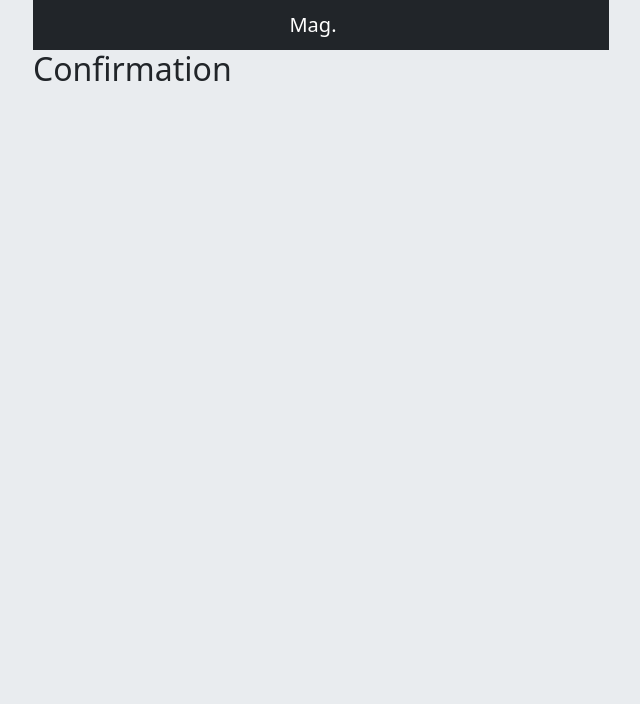
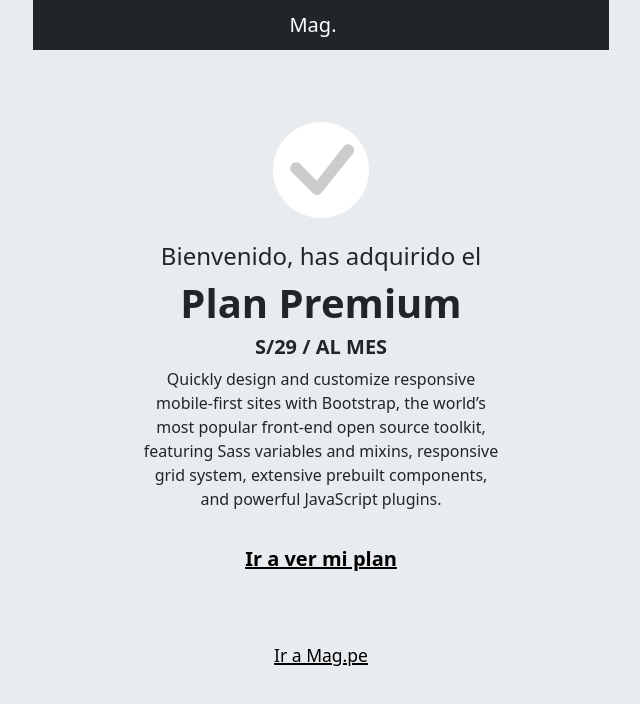
Before and after one commit to PcabanillasQ/magdemo, a React (Create React App) app: page /confirmacion in a window 1280 px wide. Shown: the top 704 px of the page, without its empty margins (319-959 px from the left). Built offline with nearby package versions, Linux system fonts and the light colour scheme.

Commit message:
Confirmacion listo

```diff
--- a/src/App.js
+++ b/src/App.js
@@ -11,7 +11,7 @@
       <Provider store={store}>
         <div className="wrapper">
           <Navbar />
-
+          <div className="container-fluid px-5 py-4">
             <Switch>
               {routes.map((route, i) => (
                 <Route
@@ -24,6 +24,7 @@
               <Redirect to="/suscipcion" />
             </Switch>
           </div>
+        </div>
       </Provider>
     </BrowserRouter>
   );
--- a/src/assets/scss/mag.scss
+++ b/src/assets/scss/mag.scss
@@ -3,6 +3,7 @@
 @import "./mag/card-plan";
 @import "./mag/btn-toggle";
 @import "./mag/spinner";
+@import "./mag/icon-alert";
 
 *{padding: 0;  margin: 0;}
 
--- /dev/null
+++ b/src/assets/scss/mag/_icon-alert.scss
@@ -0,0 +1,17 @@
+.icon-alert{
+
+  margin: 0 auto;
+  width:var(--width-icon-alert);
+  height:var(--width-icon-alert);
+  background-color: #fff;
+  border-radius: 50%;
+  line-height: 0;
+
+  display: flex;
+  justify-content: center;
+  align-items: center;
+  i{
+    font-size: calc(var(--width-icon-alert) * 1.3);
+    color: var(--disabled);
+  }
+}
--- a/src/assets/scss/mag/_variables.scss
+++ b/src/assets/scss/mag/_variables.scss
@@ -1,5 +1,12 @@
 :root{
+  --disabled: #ccc;
   --wrapper: 576px;
-  --color-item-disabled: #ccc;
+  --color-item-disabled: var(--disabled);
+  --width-icon-alert:6rem;
 }
+
+
+// Bootstrap
 $list-group-disabled-color: var(--color-item-disabled);
+$btn-link-color: #000;
+$btn-link-hover-color: #333;
--- /dev/null
+++ b/src/components/shared/IconAlert.js
@@ -0,0 +1,11 @@
+import React from "react";
+
+const IconAlert = ({ icon }) => {
+  return (
+    <span className="icon-alert">
+      <i className={icon}></i>
+    </span>
+  );
+};
+
+export default IconAlert;
--- a/src/components/suscription/CardPlan.js
+++ b/src/components/suscription/CardPlan.js
@@ -1,17 +1,13 @@
 import React from "react";
-import { typePlan } from "data/config";
 import ItemFeature from "./ItemFeature";
+import PriceCardPlan from "./PriceCardPlan";
 
 const CardPlan = ({ plan, currency, buttonName, color, checked }) => {
   const { price, type, title, features } = plan;
   return (
     <div className={`card cardPlan shadow-sm ${checked ? "d-none" : null}`}>
       <div className="card-body text-center">
-        <h5 className="card-title cardPlan__price">
-          <span className="tipo-moneda">{currency}</span>
-          <span className="monto">{price} </span>
-          <span className="text-uppercase">/ {typePlan[type]}</span>
-        </h5>
+        <PriceCardPlan price={price} currency={currency} type={type} />
 
         <p className="card-text">
           <strong>{title}</strong>
--- /dev/null
+++ b/src/components/suscription/PriceCardPlan.js
@@ -0,0 +1,21 @@
+import React from "react";
+import PropTypes from "prop-types";
+import { typePlan } from "data/config";
+
+const PriceCardPlan = ({ normal, price, currency, type }) => {
+  return (
+    <h5 className={`card-title ${normal ? "fw-bold" : "cardPlan__price"}`}>
+      <span className="tipo-moneda">{currency}</span>
+      <span className="monto">{price} </span>
+      <span className="text-uppercase">/ {typePlan[type]}</span>
+    </h5>
+  );
+};
+
+PriceCardPlan.propTypes = {
+  price: PropTypes.number,
+  currency: PropTypes.string,
+  type: PropTypes.number.isRequired,
+  normal: PropTypes.bool,
+};
+export default PriceCardPlan;
--- a/src/views/Confirmation.js
+++ b/src/views/Confirmation.js
@@ -1,7 +1,43 @@
+import IconAlert from "components/shared/IconAlert";
+import PriceCardPlan from "components/suscription/PriceCardPlan";
 import React from "react";
 
 const Confirmation = () => {
-  return <h2>Confirmation</h2>;
+  return (
+    <div className="row text-center">
+      <div className="col-sm-12">
+        <div className="confirmation px-4 py-5 ">
+          <IconAlert icon="bi bi-check" />
+
+          <div className="h4 mt-4">Bienvenido, has adquirido el</div>
+          <h1 className="display-6 fw-bold">Plan Premium</h1>
+          {/* <PriceCardPlan price={price} currency={currency} type={type} /> */}
+          <PriceCardPlan price={29} currency="S/" type={0} normal />
+          <div className="col-lg-10 mx-auto">
+            <p className="mb-4">
+              Quickly design and customize responsive mobile-first sites with
+              Bootstrap, the world’s most popular front-end open source toolkit,
+              featuring Sass variables and mixins, responsive grid system,
+              extensive prebuilt components, and powerful JavaScript plugins.
+            </p>
+            <div className="d-grid gap-2 d-sm-flex justify-content-sm-center">
+              <button
+                type="button"
+                className="btn btn-link btn-lg px-4 gap-3 fw-bold"
+              >
+                Ir a ver mi plan
+              </button>
+            </div>
+          </div>
+        </div>
+      </div>
+      <div className="col-sm-12">
+        <button type="button" className="btn btn-link btn-lg px-4 gap-3">
+          <small>Ir a Mag.pe</small>
+        </button>
+      </div>
+    </div>
+  );
 };
 
 export default Confirmation;
--- a/src/views/Suscription.js
+++ b/src/views/Suscription.js
@@ -26,7 +26,6 @@
     //eslint-disable-next-line
   }, [planes, visible]);
   return (
-    <div className="container-fluid px-5 py-4">
     <div className="row">
       <div className="col-sm-12 text-center mb-3">
         <TogglePlan
@@ -48,7 +47,6 @@
         )}
       </div>
     </div>
-    </div>
   );
 };
 
```
Lines whose indentation alone changed are shown as unchanged.
